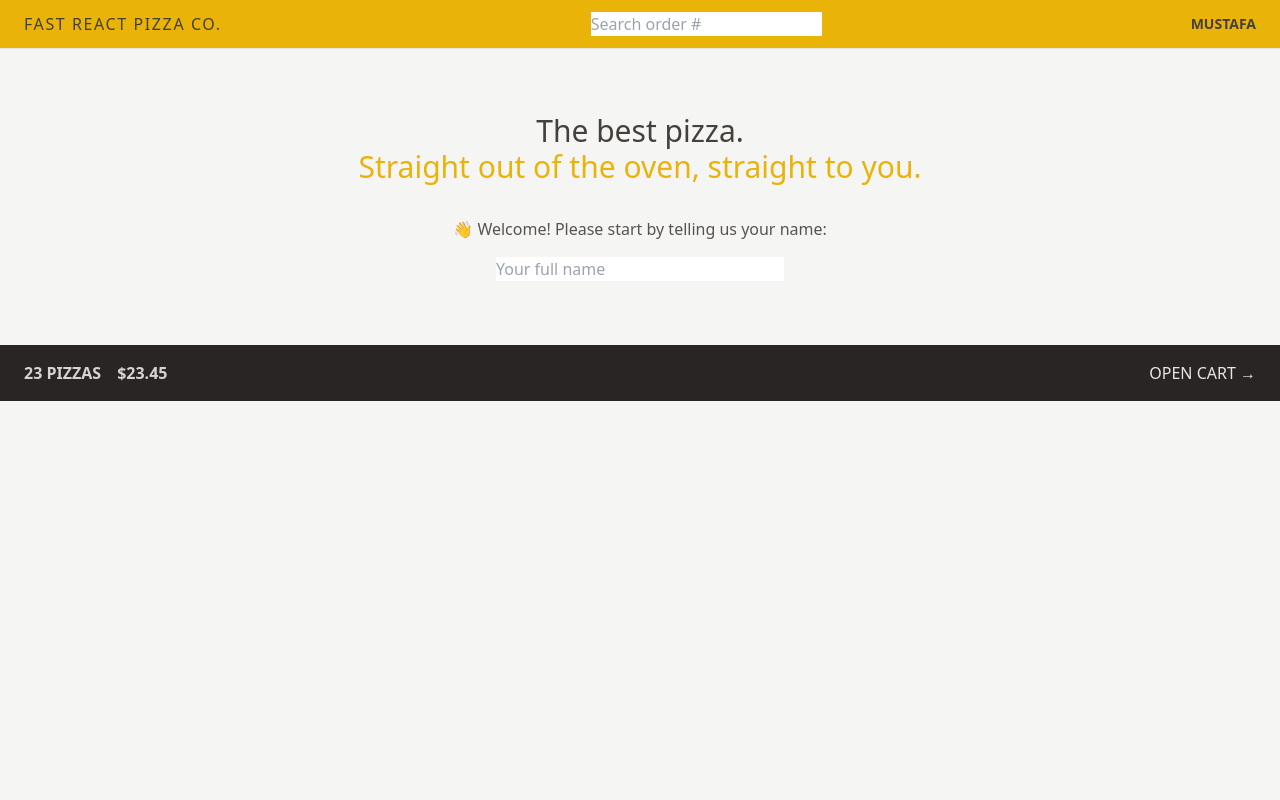
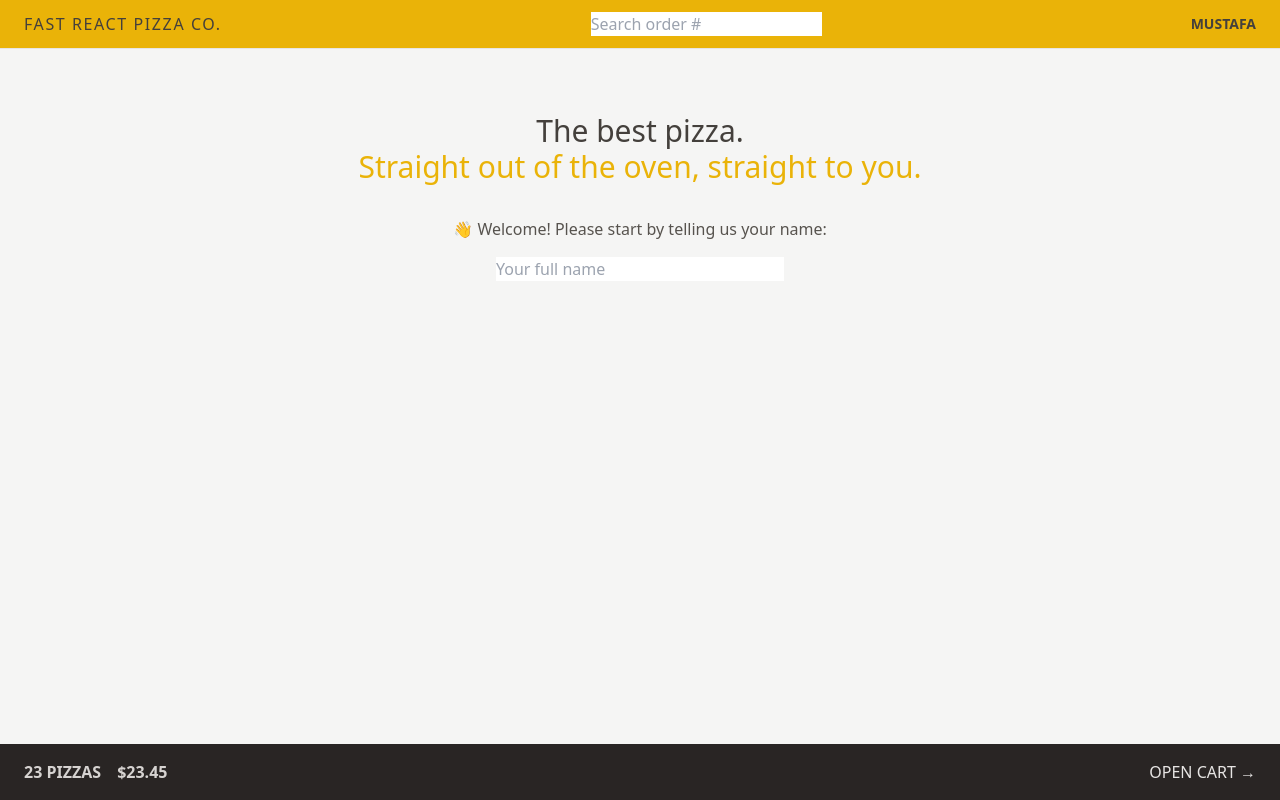
Before and after one commit to Mustafaelhdad/fast-pizza-project, a React (Vite) app: page / in a window 1280 px wide. Built offline with nearby package versions, Linux system fonts and the light colour scheme.

Commit message:
using grid

```diff
--- a/src/ui/AppLayout.jsx
+++ b/src/ui/AppLayout.jsx
@@ -9,14 +9,16 @@
   const isLoading = navigation.state === "loading";
 
   return (
-    <div className="layout">
+    <div className="grid h-screen grid-rows-[auto_1fr_auto]">
       {isLoading && <Loader />}
 
       <Header />
 
-      <main>
-        <Outlet />
-      </main>
+      <div className="overflow-scroll">
+        <main className="mx-auto max-w-3xl">
+          <Outlet />
+        </main>
+      </div>
 
       <CartOverview />
     </div>
```
